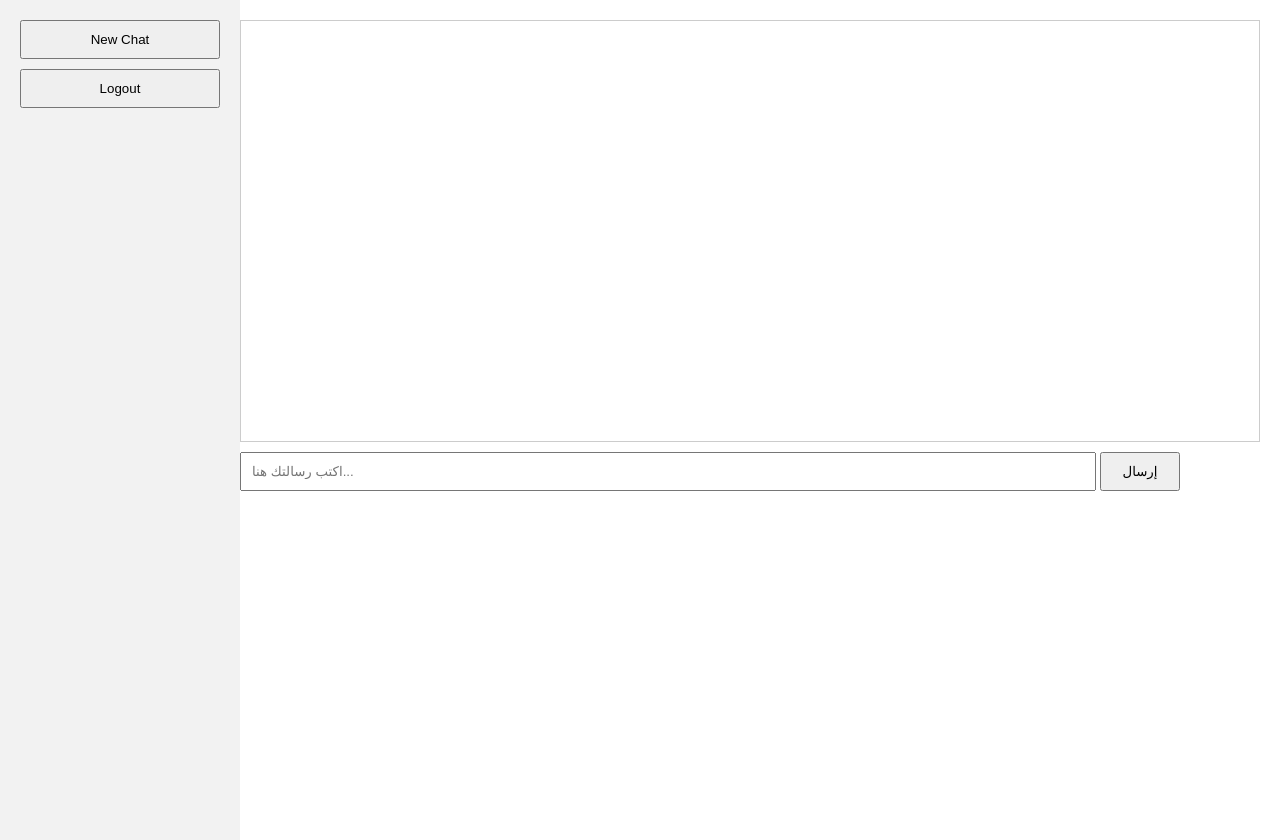
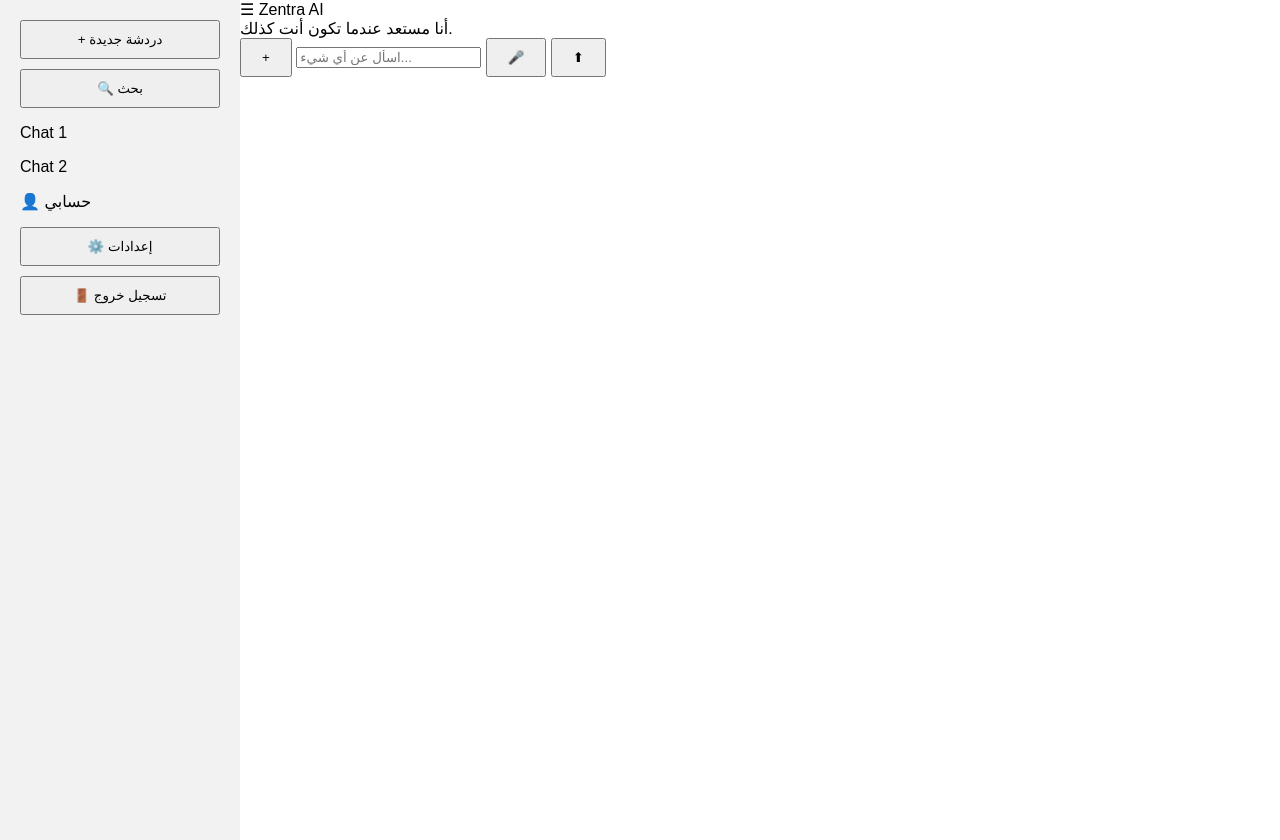
Before and after one commit to khalidnishirwan-cloud/aman, a Flask app: page / in a window 1280 px wide. Run offline with Flask 3, Linux system fonts and the light colour scheme.

Commit message:
Update index.html

```diff
--- a/templates/index.html
+++ b/templates/index.html
@@ -1,23 +1,53 @@
 <!DOCTYPE html>
 <html lang="ar">
 <head>
-    <meta charset="UTF-8">
-    <title>Zentra AI</title>
-    <link rel="stylesheet" href="/static/style.css">
+<meta charset="UTF-8">
+<meta name="viewport" content="width=device-width, initial-scale=1.0">
+<title>Zentra AI</title>
+<link rel="stylesheet" href="/static/style.css">
 </head>
+
 <body>
-    <div class="sidebar">
-        <button onclick="newChat()">New Chat</button>
-        <button onclick="window.location.href='/logout'">Logout</button>
-        <p>{% if email %}مرحبًا، {{ email }}!{% endif %}</p>
+
+<!-- SIDEBAR -->
+<div id="sidebar" class="sidebar">
+    <button onclick="newChat()">+ دردشة جديدة</button>
+    <button>🔍 بحث</button>
+
+    <div class="chats">
+        <p>Chat 1</p>
+        <p>Chat 2</p>
     </div>
 
-    <div class="main">
-        <div id="chat-box"></div>
-        <input type="text" id="message" placeholder="اكتب رسالتك هنا...">
-        <button onclick="sendMessage()">إرسال</button>
+    <div class="account">
+        <p>👤 حسابي</p>
+        <button>⚙️ إعدادات</button>
+        <button onclick="logout()">🚪 تسجيل خروج</button>
     </div>
+</div>
 
-    <script src="/static/script.js"></script>
+<!-- HEADER -->
+<div class="header">
+    <div class="left">
+        <span onclick="toggleSidebar()">☰</span>
+        <span class="logo">Zentra AI</span>
+    </div>
+</div>
+
+<!-- CENTER TEXT -->
+<div class="center-text">
+    أنا مستعد عندما تكون أنت كذلك.
+</div>
+
+<!-- CHAT INPUT -->
+<div class="chat-box">
+    <button class="icon">+</button>
+    <input type="text" placeholder="اسأل عن أي شيء...">
+    <button class="icon">🎤</button>
+    <button class="send">⬆</button>
+</div>
+
+<script src="/static/script.js"></script>
+
 </body>
 </html>
```
